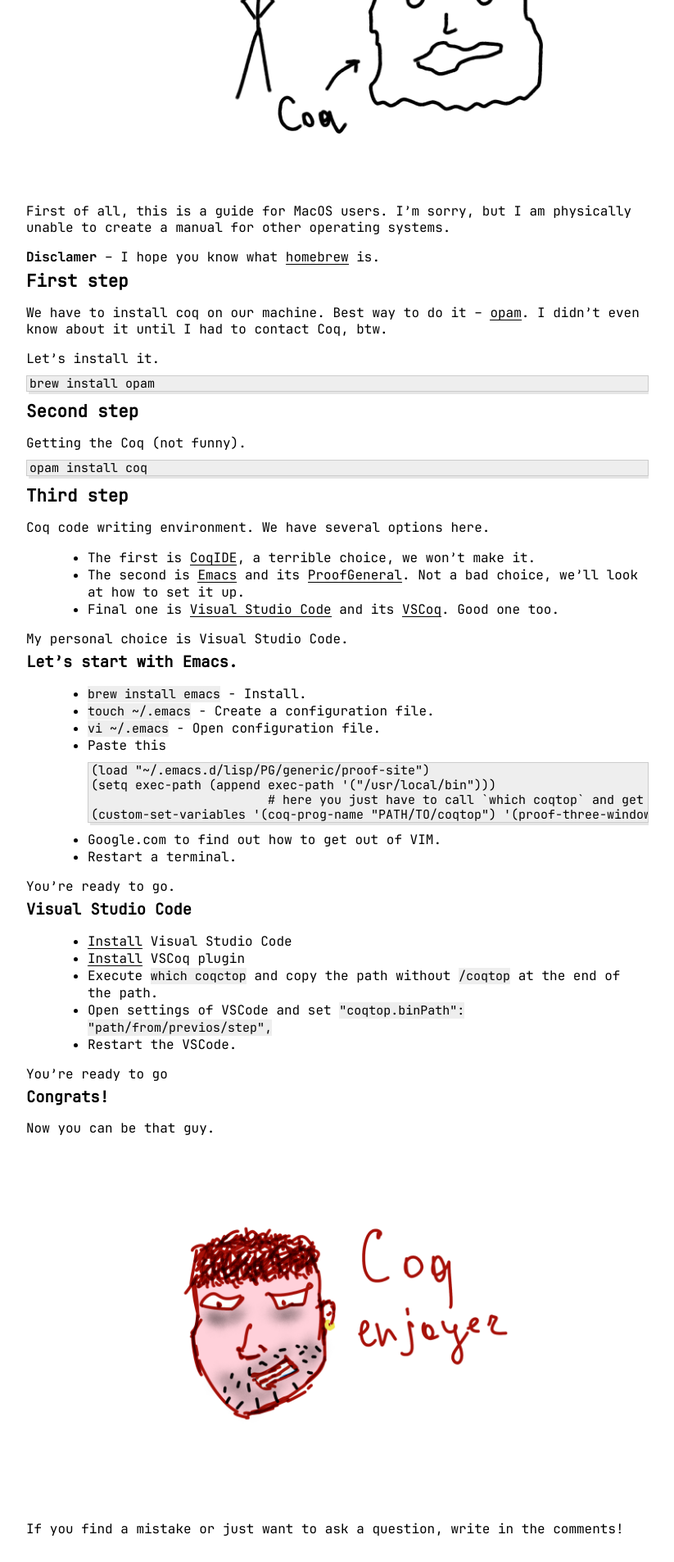
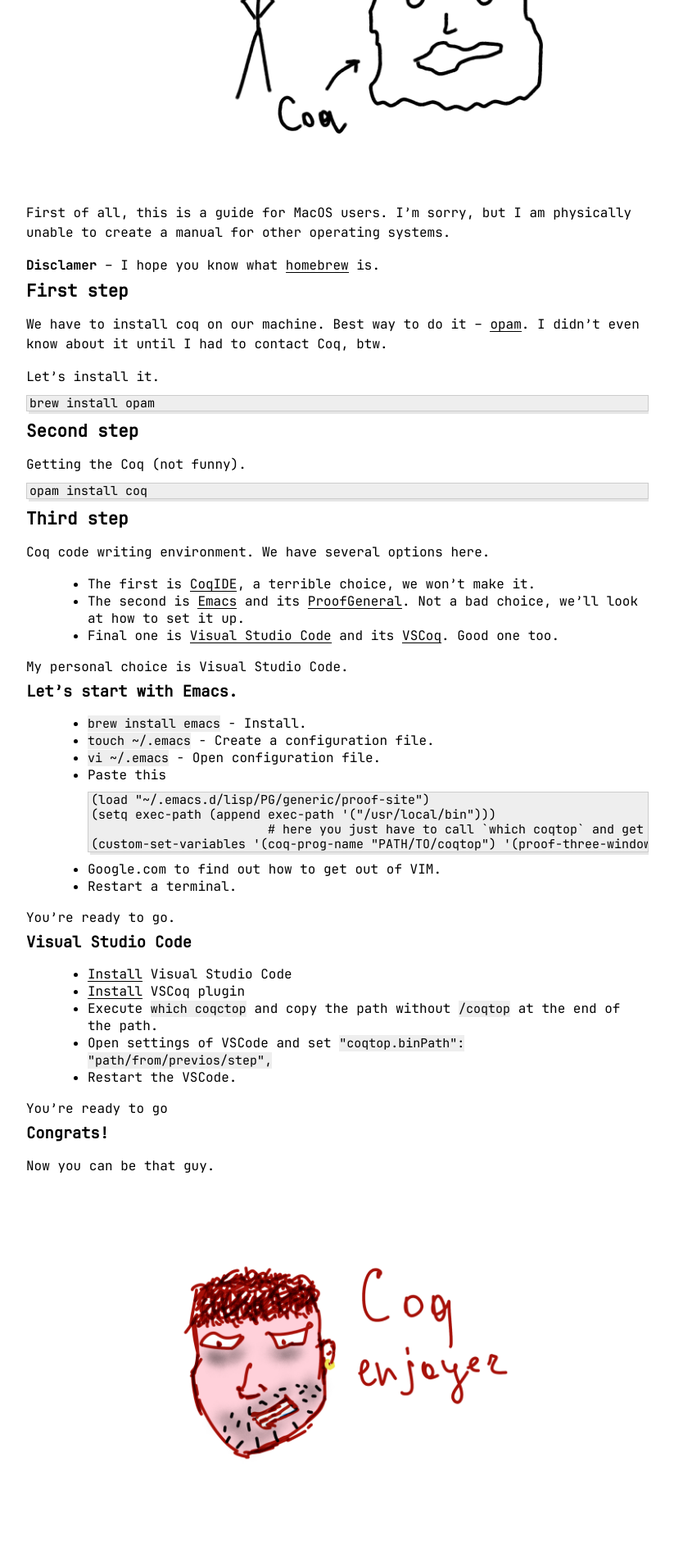
Before and after one commit to l3r8yJ/l3r8yj.github.io, a Jekyll site: the page built from _posts/2023/2023-02-24-how-to-coq.md, in a window 1280 px wide. Shown: the part 397-2303 px from the top of the page at 82% size, without its empty margins (228-1051 px from the left). Built offline with Jekyll 4.4.1, drawn with Linux system fonts in a browser that asks for light colours; comment, search, counter and statistics services are not loaded.

Commit message:
line height increased

```diff
--- a/_sass/page.scss
+++ b/_sass/page.scss
@@ -9,7 +9,7 @@
 }
 
 .page-content p {
-  line-height: 20px;
+  line-height: 1.5;
 }
 
 .page-content img {
--- a/_sass/post-list.scss
+++ b/_sass/post-list.scss
@@ -3,7 +3,7 @@
 .posts-list-item {
   display: block;
   position: relative;
-  line-height: 24px;
+  line-height: 1.5;
   margin: 5px 0;
   overflow: hidden;
 }
--- a/_sass/post.scss
+++ b/_sass/post.scss
@@ -6,7 +6,7 @@
 }
 
 .post-content p {
-  line-height: 20px;
+  line-height: 1.5;
 }
 
 .post-content img {
@@ -15,7 +15,7 @@
 }
 
 .post-info {
-  line-height: 24px;
+  line-height: 1.5;
   margin: 10px 0;
 }
 
```
